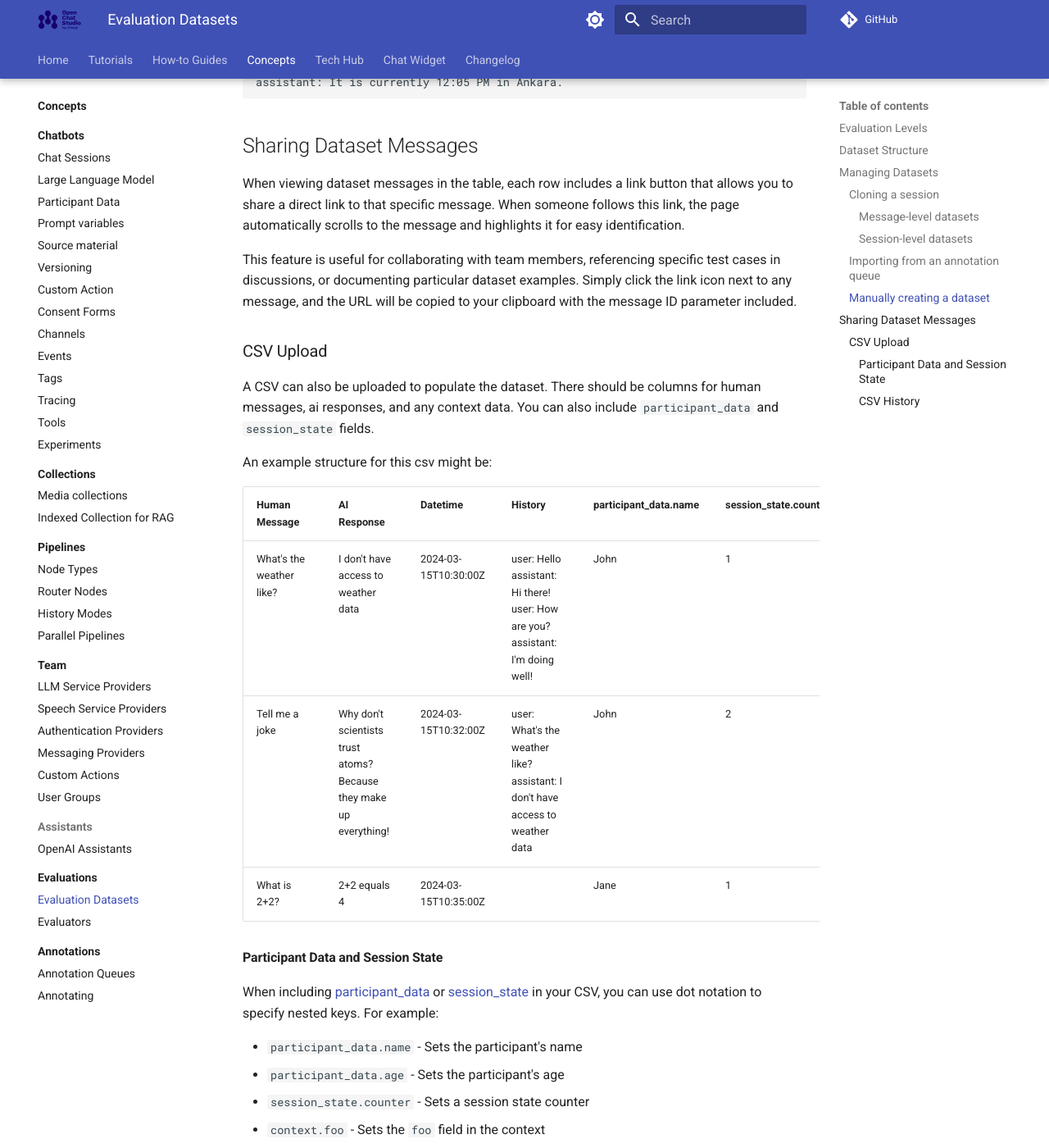
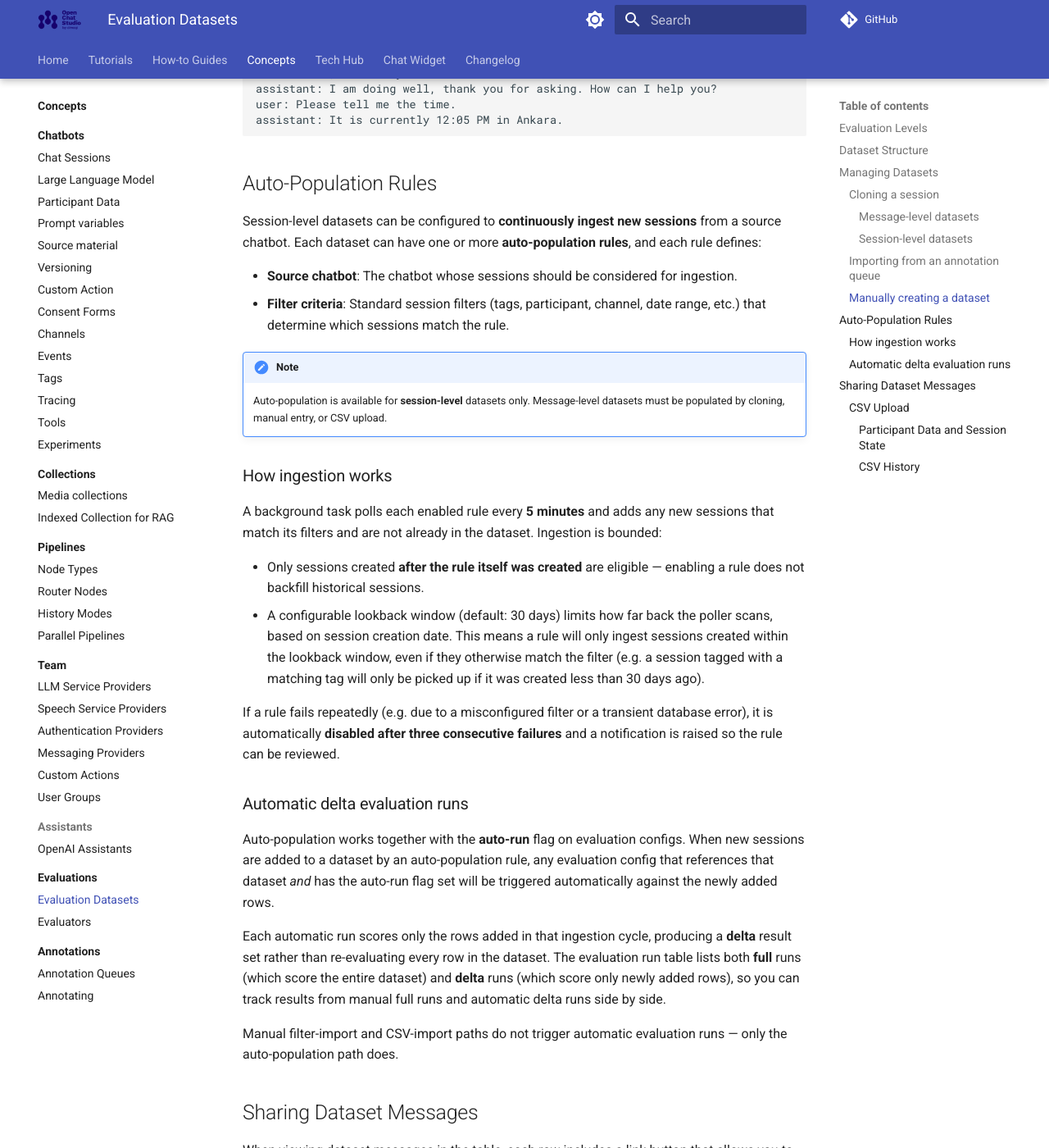
Before and after one commit to dimagi/open-chat-studio-docs, an MkDocs documentation site: the page built from docs/concepts/evaluations/dataset.md, in a window 1280 px wide and 1400 px high, scrolled down 3656 px. Shown: the whole window at 82% size. Built offline with MkDocs 1.6.1 and Material for MkDocs 9.7.7, drawn with Linux system fonts in a browser that asks for light colours; a script that is not in the unit is left out; comment, search, counter and statistics services are not loaded; some of the changed text lies outside the part shown.

Commit message:
merge main and re-apply annotation-queue import docs
Integrates main's auto-population rules content (from PR #377)
with the annotation-queue import additions for OCS PR #3348.

Co-authored-by: Simon Kelly <snopoke@users.noreply.github.com>

````diff
--- a/docs/concepts/evaluations/dataset.md
+++ b/docs/concepts/evaluations/dataset.md
@@ -26,10 +26,10 @@ Each dataset row contains the following fields. Not all fields are populated for
 
 ## Managing Datasets
 
-Datasets can be created by cloning an existing session, manually created in the UI, or uploaded with a CSV.
+Datasets can be created by cloning an existing session, manually created in the UI, uploaded with a CSV, or — for session-level datasets — auto-populated continuously from a source chatbot via [auto-population rules](#auto-population-rules).
 
 !!! note
-    Manual creation and CSV upload are only available for **message-level** datasets. Session-level datasets must be populated by cloning sessions or by importing sessions from an annotation queue.
+    Manual creation and CSV upload are only available for **message-level** datasets. Session-level datasets must be populated by cloning sessions, by configuring an auto-population rule, or by importing sessions from an annotation queue.
 
 ### Cloning a session
 
@@ -93,6 +93,33 @@ user: Please tell me the time.
 assistant: It is currently 12:05 PM in Ankara.
 ```
 
+## Auto-Population Rules
+
+Session-level datasets can be configured to **continuously ingest new sessions** from a source chatbot. Each dataset can have one or more **auto-population rules**, and each rule defines:
+
+- **Source chatbot**: The chatbot whose sessions should be considered for ingestion.
+- **Filter criteria**: Standard session filters (tags, participant, channel, date range, etc.) that determine which sessions match the rule.
+
+!!! note
+    Auto-population is available for **session-level** datasets only. Message-level datasets must be populated by cloning, manual entry, or CSV upload.
+
+### How ingestion works
+
+A background task polls each enabled rule every **5 minutes** and adds any new sessions that match its filters and are not already in the dataset. Ingestion is bounded:
+
+- Only sessions created **after the rule itself was created** are eligible — enabling a rule does not backfill historical sessions.
+- A configurable lookback window (default: 30 days) limits how far back the poller scans, based on session creation date. This means a rule will only ingest sessions created within the lookback window, even if they otherwise match the filter (e.g. a session tagged with a matching tag will only be picked up if it was created less than 30 days ago).
+
+If a rule fails repeatedly (e.g. due to a misconfigured filter or a transient database error), it is automatically **disabled after three consecutive failures** and a notification is raised so the rule can be reviewed.
+
+### Automatic delta evaluation runs
+
+Auto-population works together with the **auto-run** flag on evaluation configs. When new sessions are added to a dataset by an auto-population rule, any evaluation config that references that dataset *and* has the auto-run flag set will be triggered automatically against the newly added rows.
+
+Each automatic run scores only the rows added in that ingestion cycle, producing a **delta** result set rather than re-evaluating every row in the dataset. The evaluation run table lists both **full** runs (which score the entire dataset) and **delta** runs (which score only newly added rows), so you can track results from manual full runs and automatic delta runs side by side.
+
+Manual filter-import and CSV-import paths do not trigger automatic evaluation runs — only the auto-population path does.
+
 ## Sharing Dataset Messages
 
 When viewing dataset messages in the table, each row includes a link button that allows you to share a direct link to that specific message. When someone follows this link, the page automatically scrolls to the message and highlights it for easy identification.
````
Also changed, not shown: docs/changelog.md (+1 -0 lines).
